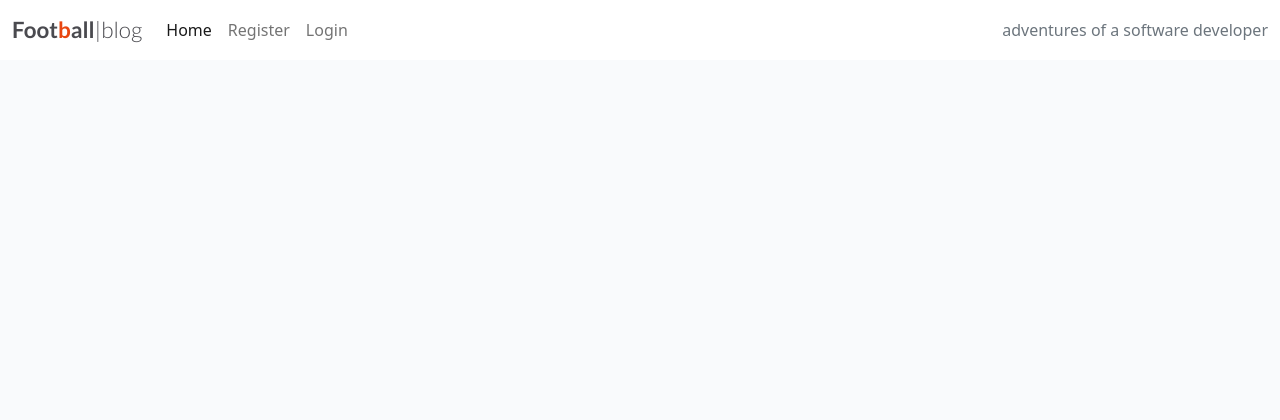
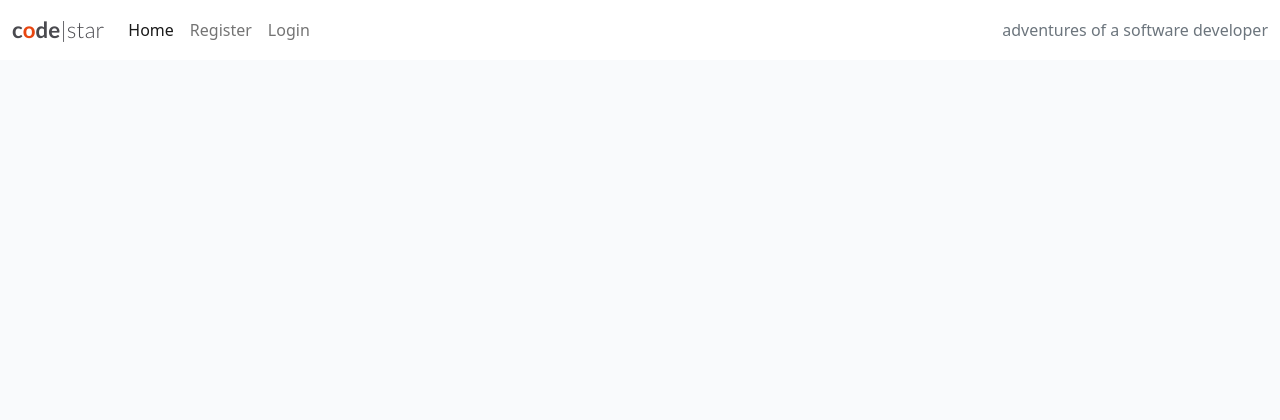
Before and after one commit to HLuke93/ms4, a Django app: page / in a window 1280 px wide. Shown: the top 420 px of the page. Run offline with Django 3.2, Linux system fonts and the light colour scheme; data that the repository does not hold is empty.

Commit message:
took all files from code institude source code

```diff
--- a/blog/urls.py
+++ b/blog/urls.py
@@ -1,8 +1,7 @@
 from . import views
 from django.urls import path
 
-
 urlpatterns = [
-    path("", views.PostList.as_view(), name='home'),
-    path("<slug:slug>/", views.PostDetail.as_view(), name='post_detail'),
+    path('', views.PostList.as_view(), name='home'),
+    path('<slug:slug>/', views.PostDetail.as_view(), name='post_detail'),
 ]
--- a/footballblog/settings.py
+++ b/footballblog/settings.py
@@ -128,7 +128,6 @@ USE_L10N = True
 
 USE_TZ = True
 
-
 # Static files (CSS, JavaScript, Images)
 # https://docs.djangoproject.com/en/3.2/howto/static-files/
 
@@ -137,9 +136,12 @@ DEFAULT_FILE_STORAGE = 'cloudinary_storage.storage.MediaCloudinaryStorage'
 
 STATIC_URL = '/static/'
 STATICFILES_STORAGE = 'cloudinary_storage.storage.StaticHashedCloudinaryStorage'
-
+STATICFILES_DIRS = [os.path.join(BASE_DIR, 'static'), ]
+STATIC_ROOT  = os.path.join(BASE_DIR, 'staticfiles')
 
 # Default primary key field type
 # https://docs.djangoproject.com/en/3.2/ref/settings/#default-auto-field
 
 DEFAULT_AUTO_FIELD = 'django.db.models.BigAutoField'
+
+ACCOUNT_EMAIL_VERIFICATION = 'none'
--- a/footballblog/urls.py
+++ b/footballblog/urls.py
@@ -1,4 +1,4 @@
-"""footballblog URL Configuration
+"""codestar URL Configuration
 
 The `urlpatterns` list routes URLs to views. For more information please see:
     https://docs.djangoproject.com/en/3.2/topics/http/urls/
@@ -18,6 +18,6 @@ from django.urls import path, include
 
 urlpatterns = [
     path('admin/', admin.site.urls),
+    path("", include("blog.urls"), name="blog-urls"),
     path('summernote/', include('django_summernote.urls')),
-    path('', include('blog.urls'), name='blog_urls'),
 ]
--- a/static/css/style.css
+++ b/static/css/style.css
@@ -1,5 +1,5 @@
 body {
-    background-color: #F9FAFC;
+    background-color: black;
 }
 
 .brand {
--- a/templates/base.html
+++ b/templates/base.html
@@ -26,8 +26,8 @@
 
     <nav class="navbar navbar-expand-lg navbar-light bg-white">
         <div class="container-fluid">
-            <a class="navbar-brand" href="{% url 'home' %}"><span class="brand">Foot<span class="red-o">b</span>all<span
-                        class="thin">|blog</span></span></span></a>
+            <a class="navbar-brand" href="{% url 'home' %}"><span class="brand">c<span class="red-o">o</span>de<span
+                        class="thin">|star</span></span></span></a>
             <button class="navbar-toggler" type="button" data-bs-toggle="collapse" data-bs-target="#navbarText"
                 aria-controls="navbarText" aria-expanded="false" aria-label="Toggle navigation">
                 <span class="navbar-toggler-icon"></span>
--- a/templates/index.html
+++ b/templates/index.html
@@ -15,7 +15,7 @@
                             <div class="image-container">
                                 {% if "placeholder" in post.featured_image.url %}
                                 <img class="card-img-top"
-                                    src="https://images.pexels.com/photos/114296/pexels-photo-114296.jpeg?auto=compress&cs=tinysrgb&w=1260&h=750&dpr=2">
+                                    src="https://codeinstitute.s3.amazonaws.com/fullstack/blog/default.jpg">
                                 {% else %}
                                 <img class="card-img-top" src=" {{ post.featured_image.url }}">
                                 {% endif %}
@@ -23,7 +23,7 @@
                                     <p class="author">Author: {{ post.author }}</p>
                                 </div>
                             </div>
-                            <a href="{% url 'post_detail' post.slug %}" class="post-link">
+                            <a href="{% url 'post_detail' post.slug  %}" class="post-link">
                                 <h2 class="card-title">{{ post.title }}</h2>
                                 <p class="card-text">{{ post.excerpt }}</p>
                             </a>
```
Also changed, not shown: blog/models.py (+17 -11 lines), blog/views.py (line endings or trailing spaces).
